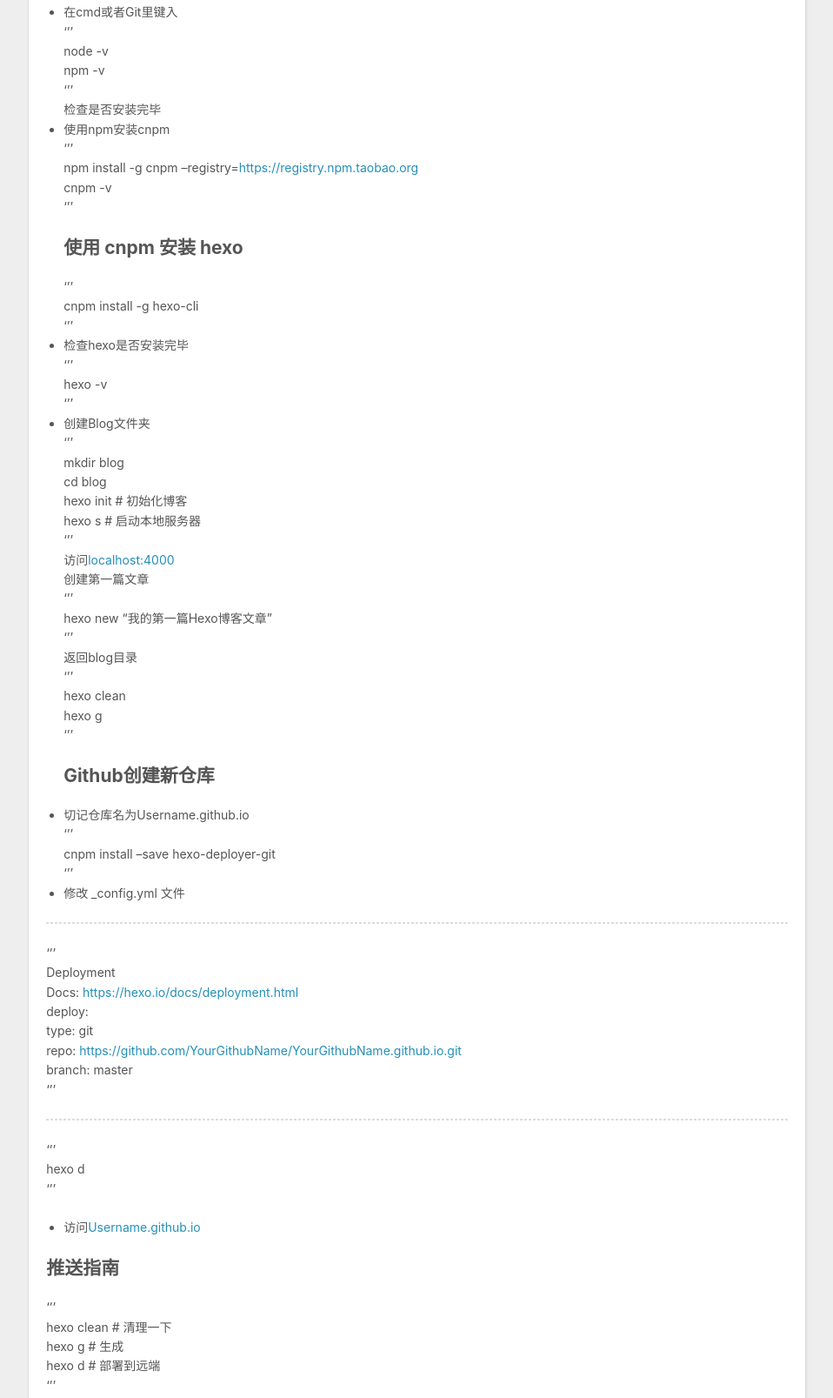
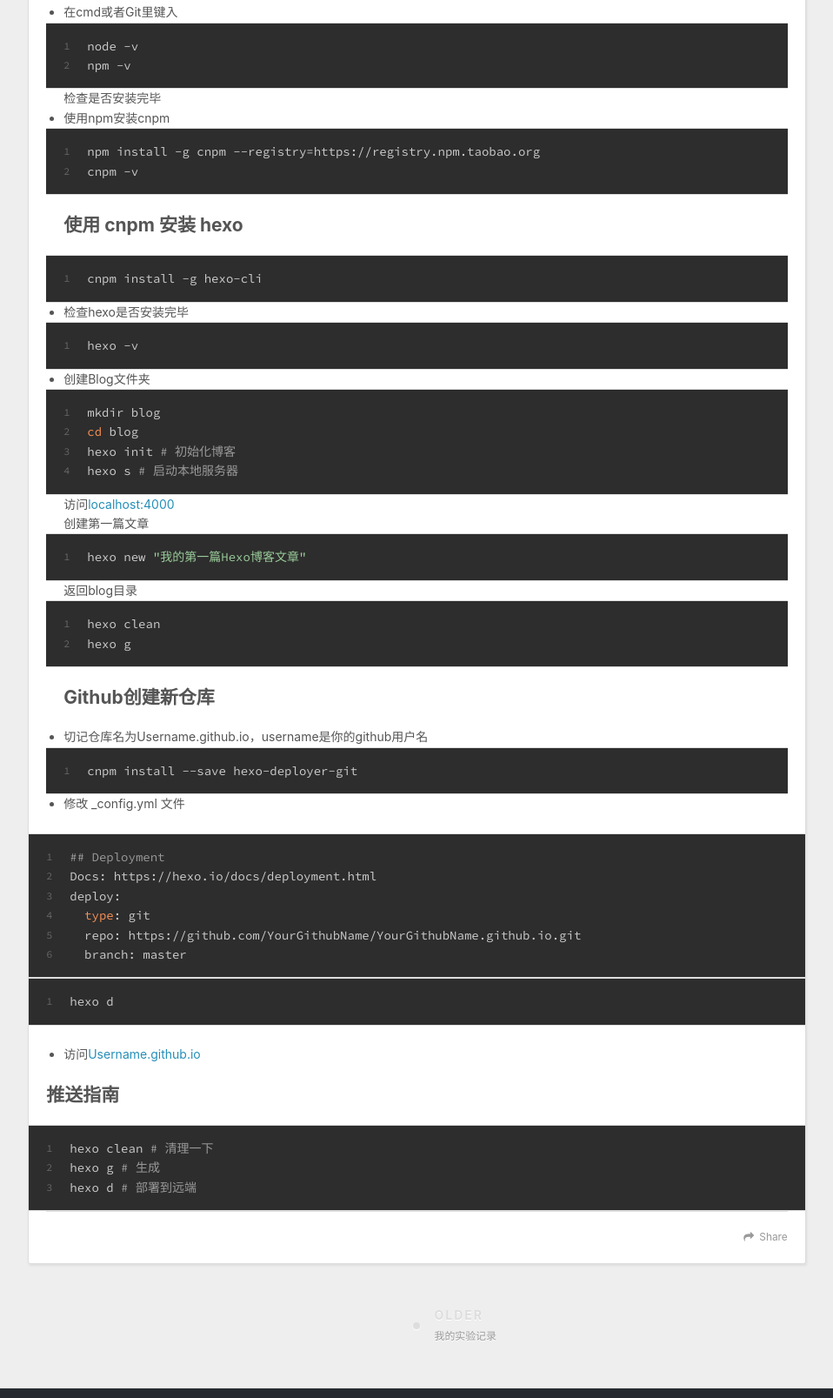
Before and after one commit to iUrsa/iursa.github.io, a plain HTML site: page 2020/05/13/GitHub-Hexo-搭建个人博客/index.html in a window 1280 px wide. Shown: the part 611-2218 px from the top of the page at 87% size, without its empty margins (8-966 px from the left). Drawn offline with nearby package versions, Linux system fonts and the light colour scheme.

Commit message:
Site updated: 2020-05-13 19:01:22

```diff
--- a/2020/05/13/GitHub-Hexo-搭建个人博客/index.html
+++ b/2020/05/13/GitHub-Hexo-搭建个人博客/index.html
@@ -15,7 +15,7 @@
 <meta property="og:description" content="个人博客搭建（Windows 10）环境安装nodejs下载安装">
 <meta property="og:locale" content="en_US">
 <meta property="article:published_time" content="2020-05-13T05:24:14.000Z">
-<meta property="article:modified_time" content="2020-05-13T06:07:00.243Z">
+<meta property="article:modified_time" content="2020-05-13T11:01:09.796Z">
 <meta property="article:author" content="John Doe">
 <meta name="twitter:card" content="summary">
 
@@ -91,21 +91,25 @@
         <h1 id="个人博客搭建（Windows-10）"><a href="#个人博客搭建（Windows-10）" class="headerlink" title="个人博客搭建（Windows 10）"></a>个人博客搭建（Windows 10）</h1><h2 id="环境安装"><a href="#环境安装" class="headerlink" title="环境安装"></a>环境安装</h2><p><a href="nodejs.org">nodejs下载</a>安装</p>
 <a id="more"></a>
 <ul>
-<li>在cmd或者Git里键入<br>‘’’<br>node -v<br>npm -v<br>‘’’<br>检查是否安装完毕</li>
-<li>使用npm安装cnpm<br>‘’’<br>npm install -g cnpm –registry=<a href="https://registry.npm.taobao.org" target="_blank" rel="noopener">https://registry.npm.taobao.org</a><br>cnpm -v<br>‘’’<h2 id="使用-cnpm-安装-hexo"><a href="#使用-cnpm-安装-hexo" class="headerlink" title="使用 cnpm 安装 hexo"></a>使用 cnpm 安装 hexo</h2>‘’’<br>cnpm install -g hexo-cli<br>‘’’</li>
-<li>检查hexo是否安装完毕<br>‘’’<br>hexo -v<br>‘’’</li>
-<li>创建Blog文件夹<br>‘’’<br>mkdir blog<br>cd blog<br>hexo init # 初始化博客<br>hexo s # 启动本地服务器<br>‘’’<br>访问<a href="localhost:4000">localhost:4000</a><br>创建第一篇文章<br>‘’’<br>hexo new “我的第一篇Hexo博客文章”<br>‘’’<br>返回blog目录<br>‘’’<br>hexo clean<br>hexo g<br>‘’’<h2 id="Github创建新仓库"><a href="#Github创建新仓库" class="headerlink" title="Github创建新仓库"></a>Github创建新仓库</h2></li>
-<li>切记仓库名为Username.github.io<br>‘’’<br>cnpm install –save hexo-deployer-git<br>‘’’</li>
+<li>在cmd或者Git里键入<figure class="highlight bash"><table><tr><td class="gutter"><pre><span class="line">1</span><br><span class="line">2</span><br></pre></td><td class="code"><pre><span class="line">node -v</span><br><span class="line">npm -v</span><br></pre></td></tr></table></figure>
+检查是否安装完毕</li>
+<li>使用npm安装cnpm<figure class="highlight bash"><table><tr><td class="gutter"><pre><span class="line">1</span><br><span class="line">2</span><br></pre></td><td class="code"><pre><span class="line">npm install -g cnpm --registry=https://registry.npm.taobao.org</span><br><span class="line">cnpm -v</span><br></pre></td></tr></table></figure>
+<h2 id="使用-cnpm-安装-hexo"><a href="#使用-cnpm-安装-hexo" class="headerlink" title="使用 cnpm 安装 hexo"></a>使用 cnpm 安装 hexo</h2><figure class="highlight bash"><table><tr><td class="gutter"><pre><span class="line">1</span><br></pre></td><td class="code"><pre><span class="line">cnpm install -g hexo-cli</span><br></pre></td></tr></table></figure></li>
+<li>检查hexo是否安装完毕<figure class="highlight bash"><table><tr><td class="gutter"><pre><span class="line">1</span><br></pre></td><td class="code"><pre><span class="line">hexo -v</span><br></pre></td></tr></table></figure></li>
+<li>创建Blog文件夹<figure class="highlight bash"><table><tr><td class="gutter"><pre><span class="line">1</span><br><span class="line">2</span><br><span class="line">3</span><br><span class="line">4</span><br></pre></td><td class="code"><pre><span class="line">mkdir blog</span><br><span class="line"><span class="built_in">cd</span> blog</span><br><span class="line">hexo init <span class="comment"># 初始化博客</span></span><br><span class="line">hexo s <span class="comment"># 启动本地服务器</span></span><br></pre></td></tr></table></figure>
+访问<a href="localhost:4000">localhost:4000</a><br>创建第一篇文章<figure class="highlight bash"><table><tr><td class="gutter"><pre><span class="line">1</span><br></pre></td><td class="code"><pre><span class="line">hexo new <span class="string">"我的第一篇Hexo博客文章"</span></span><br></pre></td></tr></table></figure>
+返回blog目录<figure class="highlight bash"><table><tr><td class="gutter"><pre><span class="line">1</span><br><span class="line">2</span><br></pre></td><td class="code"><pre><span class="line">hexo clean</span><br><span class="line">hexo g</span><br></pre></td></tr></table></figure>
+<h2 id="Github创建新仓库"><a href="#Github创建新仓库" class="headerlink" title="Github创建新仓库"></a>Github创建新仓库</h2></li>
+<li>切记仓库名为Username.github.io，username是你的github用户名<figure class="highlight bash"><table><tr><td class="gutter"><pre><span class="line">1</span><br></pre></td><td class="code"><pre><span class="line">cnpm install --save hexo-deployer-git</span><br></pre></td></tr></table></figure></li>
 <li>修改 _config.yml 文件</li>
 </ul>
-<hr>
-<p>‘’’<br>Deployment<br>Docs: <a href="https://hexo.io/docs/deployment.html" target="_blank" rel="noopener">https://hexo.io/docs/deployment.html</a><br>deploy:<br>type: git<br>repo: <a href="https://github.com/YourGithubName/YourGithubName.github.io.git" target="_blank" rel="noopener">https://github.com/YourGithubName/YourGithubName.github.io.git</a><br>branch: master<br>‘’’</p>
-<hr>
-<p>‘’’<br>hexo d<br>‘’’</p>
+<figure class="highlight bash"><table><tr><td class="gutter"><pre><span class="line">1</span><br><span class="line">2</span><br><span class="line">3</span><br><span class="line">4</span><br><span class="line">5</span><br><span class="line">6</span><br></pre></td><td class="code"><pre><span class="line"><span class="comment">## Deployment</span></span><br><span class="line">Docs: https://hexo.io/docs/deployment.html</span><br><span class="line">deploy:</span><br><span class="line">  <span class="built_in">type</span>: git</span><br><span class="line">  repo: https://github.com/YourGithubName/YourGithubName.github.io.git</span><br><span class="line">  branch: master</span><br></pre></td></tr></table></figure>
+<figure class="highlight bash"><table><tr><td class="gutter"><pre><span class="line">1</span><br></pre></td><td class="code"><pre><span class="line">hexo d</span><br></pre></td></tr></table></figure>
 <ul>
 <li>访问<a href="Username.github.io">Username.github.io</a></li>
 </ul>
-<h2 id="推送指南"><a href="#推送指南" class="headerlink" title="推送指南"></a>推送指南</h2><p>‘’’<br>hexo clean # 清理一下<br>hexo g # 生成<br>hexo d # 部署到远端<br>‘’’</p>
+<h2 id="推送指南"><a href="#推送指南" class="headerlink" title="推送指南"></a>推送指南</h2><figure class="highlight bash"><table><tr><td class="gutter"><pre><span class="line">1</span><br><span class="line">2</span><br><span class="line">3</span><br></pre></td><td class="code"><pre><span class="line">hexo clean <span class="comment"># 清理一下</span></span><br><span class="line">hexo g <span class="comment"># 生成</span></span><br><span class="line">hexo d <span class="comment"># 部署到远端</span></span><br></pre></td></tr></table></figure>
+
 
 
     </div>
```
